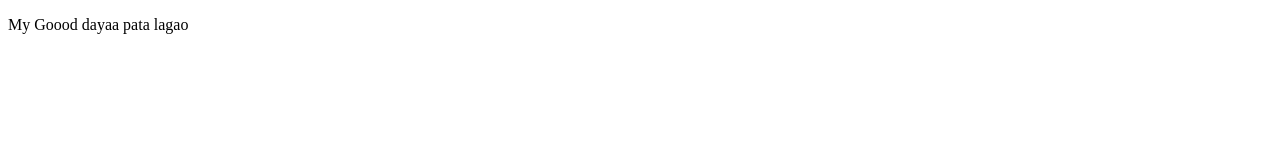
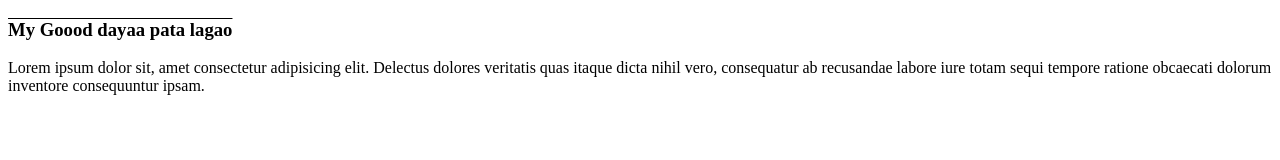
Before and after one commit to aastroid-destroyer/my-simple-website, a plain HTML site: page index.html in a window 1280 px wide. Drawn offline with Linux system fonts and the light colour scheme.

Commit message:
Hudai arki

```diff
--- a/index.html
+++ b/index.html
@@ -4,10 +4,13 @@
     <meta charset="UTF-8">
     <meta name="viewport" content="width=device-width, initial-scale=1.0">
     <title>Hogar Bichuti</title>
+    <link rel="stylesheet" href="styles/style.css">
 </head>
 <body>
     <div>
-        <p>My Goood dayaa pata lagao</p>
+        <H3>My Goood dayaa pata lagao</H3>
+        <p>Lorem ipsum dolor sit, amet consectetur adipisicing elit. Delectus dolores veritatis quas itaque dicta nihil vero, consequatur ab recusandae labore iure totam sequi tempore ratione obcaecati dolorum inventore consequuntur ipsam.</p>
     </div>
+
 </body>
 </html>
--- /dev/null
+++ b/styles/style.css
@@ -0,0 +1,4 @@
+h3{
+    font-family: 'Times New Roman', Times, serif;
+    text-decoration: overline;
+}
```
